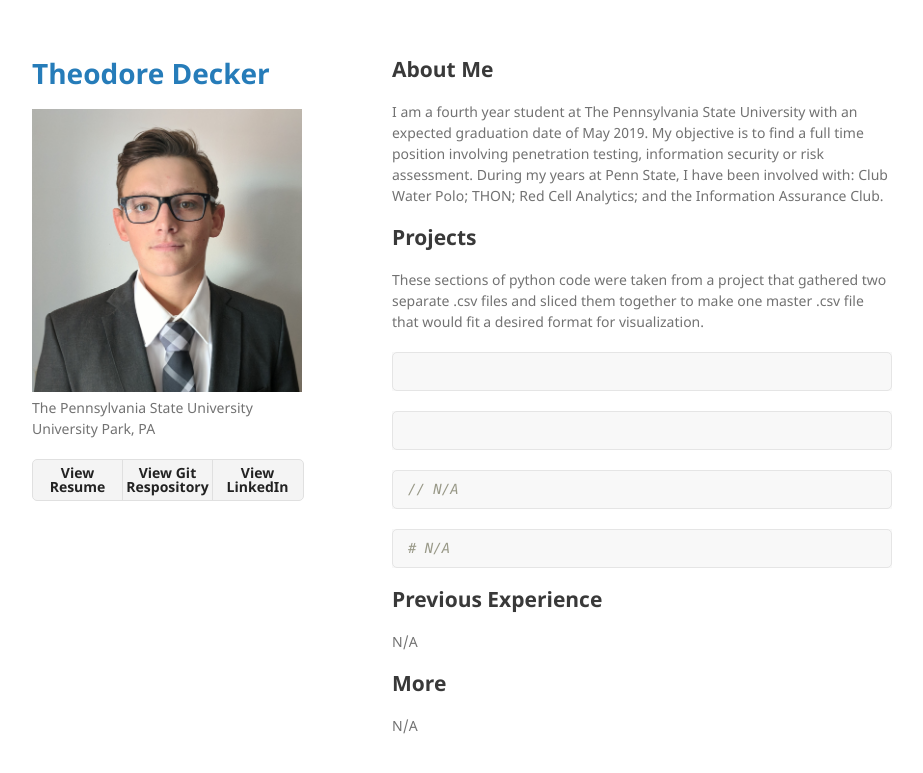
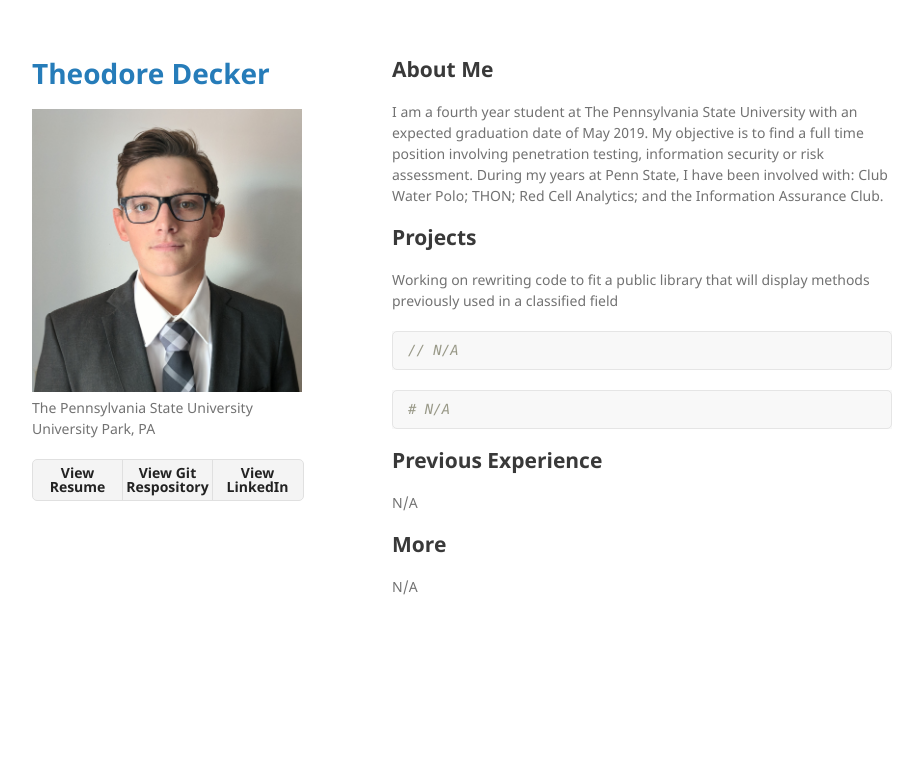
Before and after one commit to theodore-decker/theodore-decker.github.io, a Jekyll site: the page built from index.md, in a window 1280 px wide. Shown: the top 773 px of the page, without its empty margins (178-1101 px from the left). Built offline with Jekyll 4.4.1, drawn with Linux system fonts in a browser that asks for light colours; our own code applies the rules of GitHub Pages for plain Markdown files.

Commit message:
code bye

````diff
--- a/index.md
+++ b/index.md
@@ -8,17 +8,7 @@ I am a fourth year student at The Pennsylvania State University with an expected
 
 ## Projects
 
-These sections of python code were taken from a project that gathered two separate .csv files and sliced them together to make one master .csv file that would fit a desired format for visualization.
-
-```python
-
-```
-
-```python
-
-```
-
-
+Working on rewriting code to fit a public library that will display methods previously used in a classified field
 
 ```js
 // N/A
````
